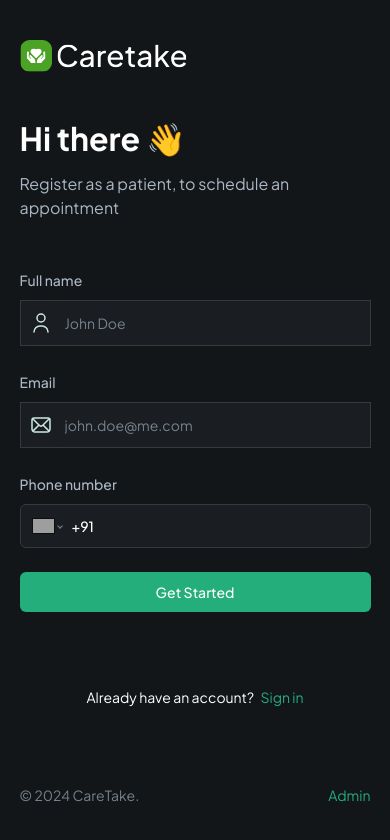
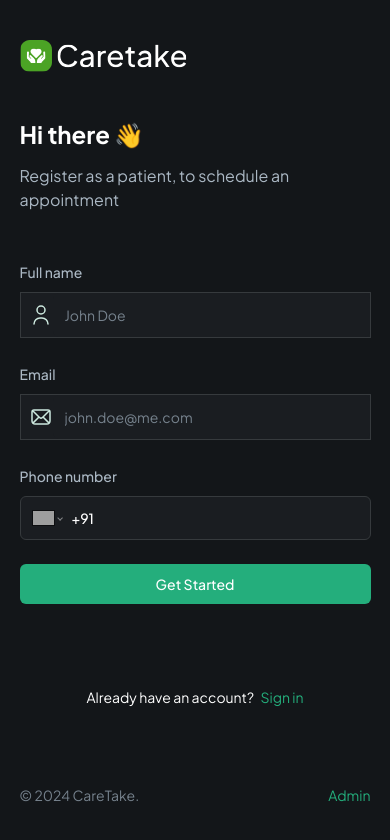
Before and after one commit to UniverseVG/care-take, a Next.js app: page / in a window 390 px wide. Shown: the top 840 px of the page. Built offline with nearby package versions, Linux system fonts and the light colour scheme; no server answers; grey boxes are pictures that could not be loaded.

Commit message:
fix the font size of header and useEffect dependency

```diff
--- a/app/admin/doctor/[doctorId]/appointments/page.tsx
+++ b/app/admin/doctor/[doctorId]/appointments/page.tsx
@@ -1,3 +1,4 @@
+/* eslint-disable react-hooks/exhaustive-deps */
 "use client";
 import Image from "next/image";
 import Link from "next/link";
--- a/app/admin/patient/[patientId]/page.tsx
+++ b/app/admin/patient/[patientId]/page.tsx
@@ -1,3 +1,4 @@
+/* eslint-disable react-hooks/exhaustive-deps */
 "use client";
 
 import LoadingSpinner from "@/components/LoadingSpinner";
--- a/app/globals.css
+++ b/app/globals.css
@@ -49,7 +49,7 @@
   }
 
   .header {
-    @apply text-32-bold md:text-36-bold;
+    @apply text-24-bold md:text-36-bold;
   }
 
   .sub-header {
```
